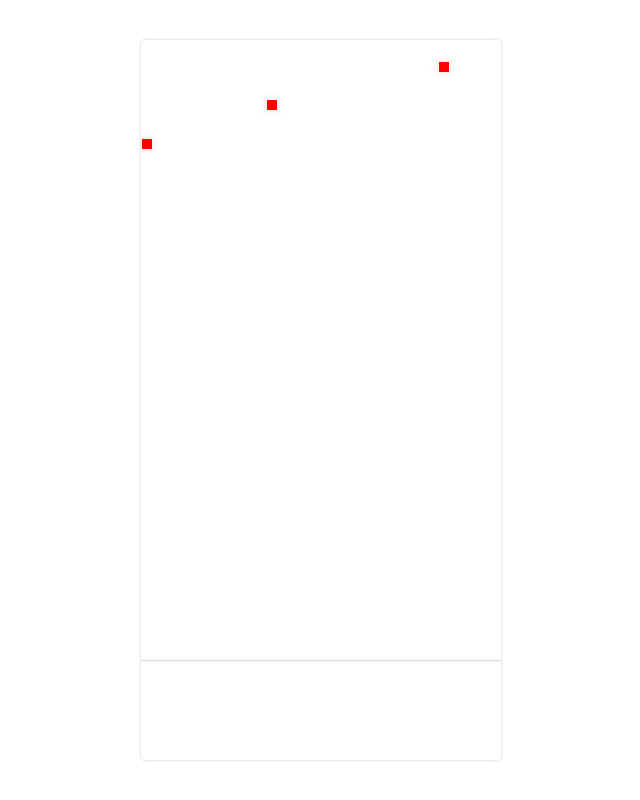
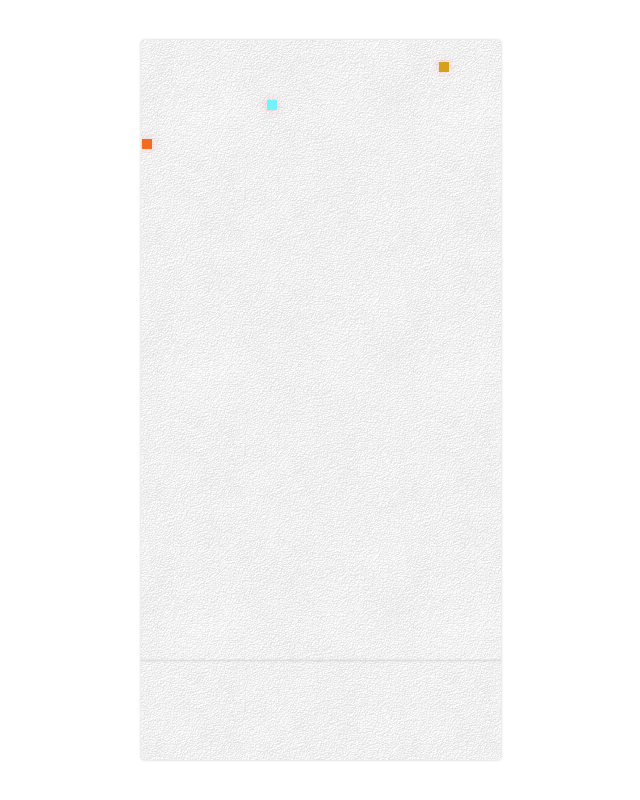
Before and after one commit to Shiuwn/wuxing, a website built with Vite: page index.html in a window 1280 px wide. Shown: the whole page, without its empty margins (319-959 px from the left). Built offline with nearby package versions, Linux system fonts and the light colour scheme.

Commit message:
fix: 添加素材

```diff
--- a/game.js
+++ b/game.js
@@ -125,6 +125,7 @@ class Block extends AnimateObj {
     this.step = step || 10
     this.dom = document.createElement('div')
     this.dom.classList.add('block')
+    this.dom.classList.add(type)
     this.timeSpan = random(500, 3000)
   }
 
--- a/style/index.scss
+++ b/style/index.scss
@@ -29,12 +29,31 @@ body {
   margin: 0 auto;
   border-radius: 4px;
   box-shadow: 0 0 3px rgba(0, 0, 0, 0.2);
+  background-image: url(../images/texture.png);
+  background-repeat: repeat;
+  background-color: #fff;
+  transition: background-color 0.2s;
 }
 
 .block {
   position: absolute;
   background-color: red;
   box-shadow: 0 0 10px rgba(255, 0, 0, 0.2);
+}
+.block.fire {
+  background-color: #f20c00;
+}
+.block.water {
+  background-color: #70f3ff;
+}
+.block.gold {
+  background-color: #f26b1f;
+}
+.block.soil {
+  background-color: #d6a01d;
+}
+.block.wood {
+  background-color: #0c8918;
 }
 
 .boundary {
```
Also changed, not shown: images/texture.png (added).
